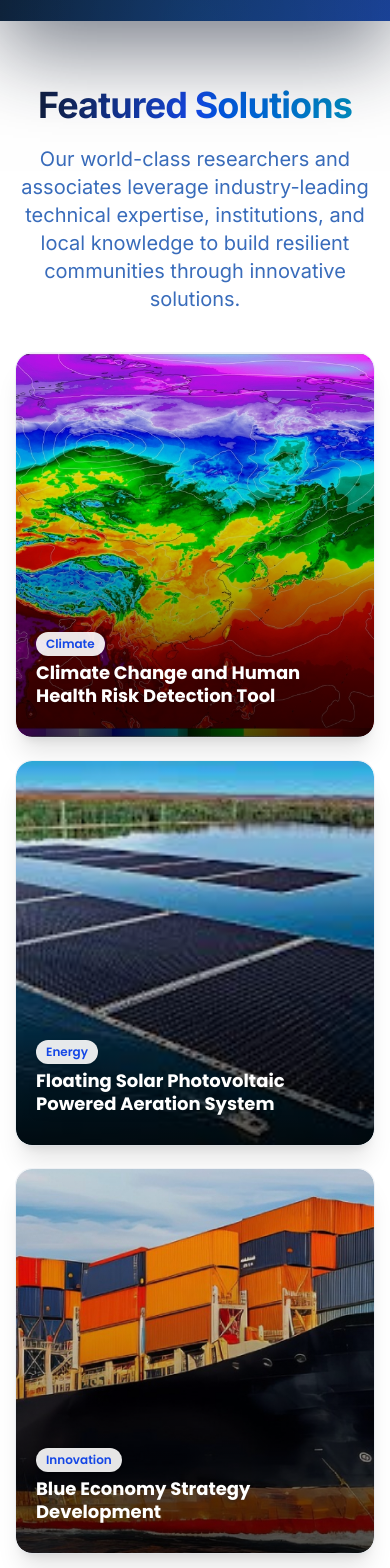
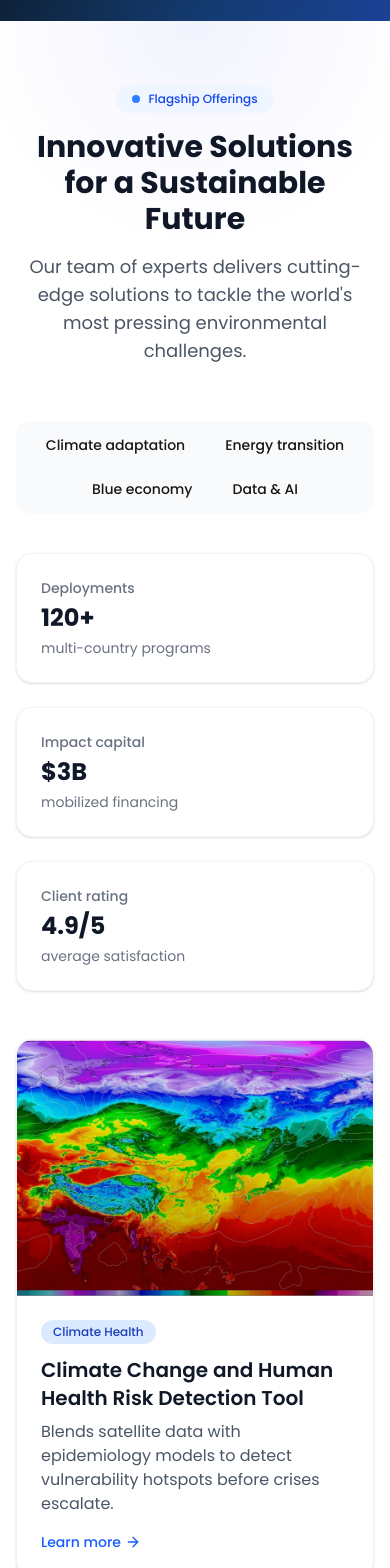
Before and after one commit to nurulla-hasan/epsilon-website, a Next.js app: page / in a window 390 px wide. Shown: the part 3120-4688 px from the top of the page. Built offline with nearby package versions, Linux system fonts and the light colour scheme; what @ant-design/nextjs-registry would draw is missing.

Commit message:
update about and ai page

```diff
--- a/src/app/globals.css
+++ b/src/app/globals.css
@@ -62,3 +62,51 @@ body {
     @apply text-[18px] md:text-[22px];
   }
 }
+
+/* Add smooth scrolling to the entire page */
+/* Add this to your globals.css */
+html {
+  scroll-behavior: smooth;
+  scroll-snap-type: y proximity;
+  -webkit-overflow-scrolling: touch;
+}
+
+/* Smooth scrolling for the whole page */
+html, body {
+  scroll-behavior: smooth;
+  overscroll-behavior: none;
+}
+
+/* Optional: Add momentum-based scrolling for touch devices */
+@media (pointer: coarse) {
+  html, body {
+    -webkit-overflow-scrolling: touch;
+  }
+}
+
+/* Custom scrollbar styling */
+::-webkit-scrollbar {
+  width: 8px;
+  height: 8px;
+}
+
+::-webkit-scrollbar-track {
+  background: #f1f1f1;
+  border-radius: 4px;
+}
+
+::-webkit-scrollbar-thumb {
+  background: var(--primary);
+  border-radius: 4px;
+  transition: background 0.2s;
+}
+
+::-webkit-scrollbar-thumb:hover {
+  background: #144494;
+}
+
+/* For Firefox */
+* {
+  scrollbar-width: thin;
+  scrollbar-color: var(--primary) #f1f1f1;
+}
--- a/src/components/HomeContent/ClimateResilience.tsx
+++ b/src/components/HomeContent/ClimateResilience.tsx
@@ -66,7 +66,7 @@ const ClimateResilience: React.FC = () => {
           priority
           className="object-cover object-center select-none pointer-events-none"
         />
-        <div className="absolute inset-0 bg-gradient-to-b from-black/70 via-black/50 to-blue-950/60" />
+        <div className="absolute inset-0 bg-linear-to-b from-black/70 via-black/50 to-blue-950/60" />
         <div className="absolute -top-24 -left-24 h-72 w-72 rounded-full bg-blue-500/20 blur-3xl" />
         <div className="absolute bottom-0 -right-16 h-80 w-80 rounded-full bg-cyan-400/20 blur-3xl" />
       </div>
@@ -88,7 +88,7 @@ const ClimateResilience: React.FC = () => {
           <h2 className="text-4xl font-sans font-semibold leading-tight mb-4 text-white">
             Climate Resilience Data Analytics Tools
           </h2>
-          <div className="mx-auto h-1 w-24 rounded-full bg-gradient-to-r from-blue-400 to-cyan-300 mb-6" />
+          <div className="mx-auto h-1 w-24 rounded-full bg-linear-to-r from-blue-400 to-cyan-300 mb-6" />
 
           <p className="mx-auto mt-2 max-w-5xl text-lg md:text-xl text-white/90 leading-relaxed">
             We are helping our clients develop localized and sector-specific climate risk profiles and
@@ -129,7 +129,7 @@ const ClimateResilience: React.FC = () => {
       </div>
 
       <motion.section
-        className="relative flex flex-col items-center justify-center text-center px-6 py-28 bg-gradient-to-r from-slate-900 via-slate-800 to-blue-900"
+        className="relative flex flex-col items-center justify-center text-center px-6 py-28 bg-linear-to-r from-slate-900 via-slate-800 to-blue-900"
         initial={{ opacity: 0, y: 60 }}
         whileInView={{ opacity: 1, y: 0 }}
         transition={{ duration: 1, ease: "easeOut" }}
--- a/src/components/HomeContent/FeaturedSolutions.tsx
+++ b/src/components/HomeContent/FeaturedSolutions.tsx
@@ -18,6 +18,9 @@ type Solution = {
   href: string;
   image: string | StaticImport;
   alt: string;
+  category: string;
+  description: string;
+  accent: string;
 };
 
 const SOLUTIONS: Solution[] = [
@@ -26,108 +29,198 @@ const SOLUTIONS: Solution[] = [
     href: "/expertise/climate-chnage",
     image: climate,
     alt: "Heat map visualization of climate variables",
+    category: "Climate Health",
+    description:
+      "Blends satellite data with epidemiology models to detect vulnerability hotspots before crises escalate.",
+    accent: "from-rose-500/70 to-orange-400/60",
   },
   {
     title: "Floating Solar Photovoltaic Powered Aeration System",
     href: "/re-designs/solar",
     image: solar,
     alt: "Floating solar panels on a water body",
+    category: "Energy Systems",
+    description:
+      "Hybrid floating PV modules that power low-maintenance aeration for inland fisheries and reservoirs.",
+    accent: "from-amber-400/70 to-lime-400/60",
   },
   {
     title: "Blue Economy Strategy Development",
     href: "/expertise/blue-economy",
     image: ship,
     alt: "Container ship traveling at sea",
+    category: "Blue Economy",
+    description:
+      "National playbooks aligning coastal infrastructure, trade, and biodiversity finance priorities.",
+    accent: "from-cyan-400/70 to-blue-500/60",
   },
   {
     title: "AI-Powered Resilience Data Analytics Tools",
     href: "/dataAnalysis/climate-resilience",
     image: bigdata,
     alt: "Abstract visualization of AI data streams",
+    category: "Data & AI",
+    description:
+      "Modular analytics stack aggregating risk signals for planners, lenders, and utilities.",
+    accent: "from-purple-500/70 to-indigo-500/60",
   },
   {
     title: "Climate Finance Funding Proposal Development",
     href: "/expertise/climate-chnage",
     image: clean,
     alt: "Wind farm in a cloudy landscape",
+    category: "Climate Finance",
+    description:
+      "Investor-grade concept notes and MRV frameworks unlocking concessional and blended capital.",
+    accent: "from-emerald-500/70 to-teal-400/60",
   },
   {
     title: "Climate – Wave Energy Nexus",
     href: "/expertise/blue-economy",
     image: wave,
     alt: "Ocean wave with energy device",
+    category: "Emerging Tech",
+    description:
+      "Demonstration pilots coupling wave energy with community desalination and cold-chain hubs.",
+    accent: "from-sky-400/70 to-indigo-400/60",
   },
+];
+
+const impactHighlights = [
+  { label: "Deployments", value: "120+", detail: "multi-country programs" },
+  { label: "Impact capital", value: "$3B", detail: "mobilized financing" },
+  { label: "Client rating", value: "4.9/5", detail: "average satisfaction" },
+];
+
+const focusTags = [
+  "Climate adaptation",
+  "Energy transition",
+  "Blue economy",
+  "Data & AI",
 ];
 
 const FeaturedSolutions: React.FC = () => {
   return (
-    <section aria-labelledby="featured-solutions-heading" className="bg-white">
-      <div className="mx-auto content-width container px-4 py-16 md:py-20">
-        <div className="text-center mb-10">
+    <section
+      aria-labelledby="featured-solutions-heading"
+      className="relative overflow-hidden bg-white"
+    >
+      <div
+        className="absolute inset-0 bg-linear-gradient-to-b from-slate-50 to-white"
+        aria-hidden
+      />
+      <div
+        className="absolute inset-x-0 top-0 h-64 bg-[radial-gradient(circle_at_top,rgba(99,102,241,0.08),transparent_70%)]"
+        aria-hidden
+      />
+
+      <div className="relative mx-auto content-width px-4 py-16 md:py-20">
+        <div className="text-center mb-14">
+          <div className="inline-flex items-center gap-2 rounded-full bg-blue-50 px-4 py-1.5 text-xs font-medium text-blue-700 mb-4">
+            <span className="h-2 w-2 rounded-full bg-blue-500" />
+            Flagship Offerings
+          </div>
           <h2
             id="featured-solutions-heading"
-            className="font-sans text-4xl font-bold tracking-tight bg-gradient-to-r from-slate-900 via-blue-700 to-cyan-600 bg-clip-text text-transparent"
+            className="text-3xl md:text-4xl font-bold text-gray-900 mb-4"
           >
-            Featured Solutions
+            Innovative Solutions for a Sustainable Future
           </h2>
-          <TextHeading2 text2="Our world-class researchers and associates leverage industry-leading technical expertise, institutions, and local knowledge to build resilient communities through innovative solutions."></TextHeading2>
+          <p className="mx-auto max-w-2xl text-lg text-gray-600">
+            Our team of experts delivers cutting-edge solutions to tackle the
+            world's most pressing environmental challenges.
+          </p>
+        </div>
+        <div className="flex justify-center mb-10">
+          <div className="inline-flex flex-wrap justify-center gap-2 rounded-xl bg-slate-50 p-1.5">
+            {focusTags.map((tag) => (
+              <button
+                key={tag}
+                className="px-4 py-2 text-sm font-medium rounded-lg transition-colors hover:bg-white hover:shadow-sm"
+              >
+                {tag}
+              </button>
+            ))}
+          </div>
         </div>
 
-        <ul
-          role="list"
-          className="mt-10 grid grid-cols-1 sm:grid-cols-2 lg:grid-cols-3 gap-6 md:gap-8"
+        <div className="grid gap-6 sm:grid-cols-2 lg:grid-cols-3 mb-12">
+          {impactHighlights.map((item) => (
+            <div
+              key={item.label}
+              className="rounded-2xl border border-gray-100 bg-white p-6 shadow-sm hover:shadow-md transition-shadow"
             >
-          {SOLUTIONS.map((item) => (
-            <li key={item.title}>
-              <Link
-                href={item.href}
-                className="group block overflow-hidden rounded-2xl shadow-xl ring-1 ring-slate-200/50 transition-all duration-500 ease-out hover:-translate-y-1 hover:shadow-2xl hover:ring-blue-400/60 relative"
+              <p className="text-sm font-medium text-gray-500 mb-1">
+                {item.label}
+              </p>
+              <p className="text-2xl font-bold text-gray-900">{item.value}</p>
+              <p className="text-sm text-gray-500 mt-1">{item.detail}</p>
+            </div>
+          ))}
+        </div>
+
+        <div className="grid gap-8 md:grid-cols-2 xl:grid-cols-3">
+          {SOLUTIONS.map((item, index) => (
+            <div
+              key={item.title}
+              className={`group relative overflow-hidden rounded-2xl border border-gray-100 bg-white shadow-sm transition-all hover:-translate-y-1 hover:shadow-md ${
+                index === 0
+                  ? "md:col-span-2"
+                  : index === 5
+                  ? "md:col-span-3"
+                  : ""
+              }`}
             >
-                <div className="relative h-96 w-full overflow-hidden rounded-2xl">
-                  {/* Shine effect overlay */}
-                  <div className="absolute inset-0 bg-gradient-to-tr from-transparent via-white/0 to-transparent opacity-0 group-hover:opacity-20 transition-opacity duration-700 z-10 pointer-events-none" />
-
-                  {/* Main image with scale effect */}
-                  <div className="relative h-full w-full transform transition-transform duration-700 group-hover:scale-110">
+              <Link href={item.href} className="block">
+                <div className="relative h-64 overflow-hidden">
                   <Image
                     src={item.image}
                     alt={item.alt}
                     fill
-                      className="object-cover"
+                    className="object-cover transition-transform duration-700 group-hover:scale-105"
                   />
+                  <div className="absolute inset-0 bg-linear-to-t from-black/30 to-transparent" />
                 </div>
 
-                  {/* Gradient overlay */}
-                  <div className="absolute inset-0 bg-gradient-to-t from-black/70 via-black/20 to-transparent" />
-
-                  {/* Subtle border glow on hover */}
-                  <div className="absolute inset-0 rounded-2xl ring-1 ring-white/0 group-hover:ring-blue-300/40 transition-all duration-500" />
-
-                  {/* Content container */}
-                  <div className="absolute inset-x-0 bottom-0 p-5 sm:p-6 space-y-2">
-                    {/* Category tag */}
-                    <div className="inline-block px-2.5 py-1 bg-white/90 text-xs font-semibold text-blue-700 rounded-full mb-1.5 shadow-sm">
-                      {item.href.includes('climate') ? 'Climate' : item.href.includes('solar') ? 'Energy' : 'Innovation'}
+                <div className="p-6">
+                  <div className="mb-3 flex items-center gap-2">
+                    <span
+                      className={`inline-flex items-center gap-1.5 rounded-full px-3 py-1 text-xs font-medium ${
+                        index === 0
+                          ? "bg-blue-100 text-blue-800"
+                          : "bg-gray-100 text-gray-800"
+                      }`}
+                    >
+                      {item.category}
+                    </span>
                   </div>
-
-                    {/* Title with hover effect */}
-                    <div className="flex items-center">
-                      <h3 className="text-white text-lg sm:text-xl md:text-2xl font-bold leading-tight max-w-[90%] drop-shadow-lg">
+                  <h3 className="mb-2 text-xl font-semibold text-gray-900">
                     {item.title}
                   </h3>
-                      <span className="ml-2 text-white/80 opacity-0 group-hover:opacity-100 translate-x-[-10px] group-hover:translate-x-0 transition-all duration-300">
-                        →
-                      </span>
-                    </div>
-
-                    {/* Subtle hover indicator */}
-                    <div className="h-0.5 w-8 bg-blue-400 mt-2 opacity-0 group-hover:opacity-100 transition-opacity duration-300" />
+                  <p className="mb-4 text-gray-600">{item.description}</p>
+                  <div className="flex items-center text-blue-600 font-medium text-sm">
+                    Learn more
+                    <svg
+                      xmlns="http://www.w3.org/2000/svg"
+                      width="16"
+                      height="16"
+                      viewBox="0 0 24 24"
+                      fill="none"
+                      stroke="currentColor"
+                      strokeWidth="2"
+                      strokeLinecap="round"
+                      strokeLinejoin="round"
+                      className="ml-1 transition-transform duration-300 group-hover:translate-x-1"
+                    >
+                      <path d="M5 12h14" />
+                      <path d="m12 5 7 7-7 7" />
+                    </svg>
                   </div>
                 </div>
               </Link>
-            </li>
+            </div>
           ))}
-        </ul>
+        </div>
       </div>
     </section>
   );
--- a/src/components/ai-service/CTASection.tsx
+++ b/src/components/ai-service/CTASection.tsx
@@ -47,8 +47,8 @@ const CTASection = () => {
           className="absolute inset-0 bg-cover bg-center"
           style={{ backgroundImage: `url(${backgroundImageUrl})`, filter: "brightness(0.7)" }}
         />
-        <div className="absolute inset-0 bg-gradient-to-br from-slate-950/90 via-slate-900/80 to-blue-900/85" />
-        <div className="absolute inset-x-0 bottom-0 h-32 bg-gradient-to-t from-slate-950/70" />
+        <div className="absolute inset-0 bg-linear-to-br from-slate-950/90 via-slate-900/80 to-blue-900/85" />
+        <div className="absolute inset-x-0 bottom-0 h-32 bg-linear-to-t from-slate-950/70" />
       </div>
       <motion.div
         className="relative z-10 mx-auto flex max-w-5xl flex-col items-center gap-6 px-6 py-16 text-center"
@@ -66,7 +66,7 @@ const CTASection = () => {
         </motion.p>
         <motion.div variants={itemVariant}>
           <Link
-            href="/contact"
+            href="/contact-us"
             className="rounded-full bg-white px-8 py-3 text-sm font-semibold text-slate-900 shadow-lg transition hover:-translate-y-0.5"
           >
             Contact Us
```
Also changed, not shown: src/components/HomeContent/Banner.tsx (+5 -5 lines), src/components/HomeContent/Welcome.tsx (+4 -4 lines), 2 other files (tests, documents, lock files or other folders). Lines whose indentation alone changed are shown as unchanged.
